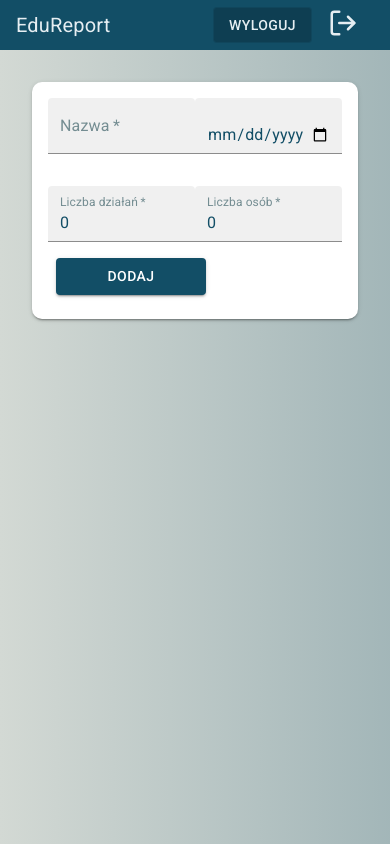
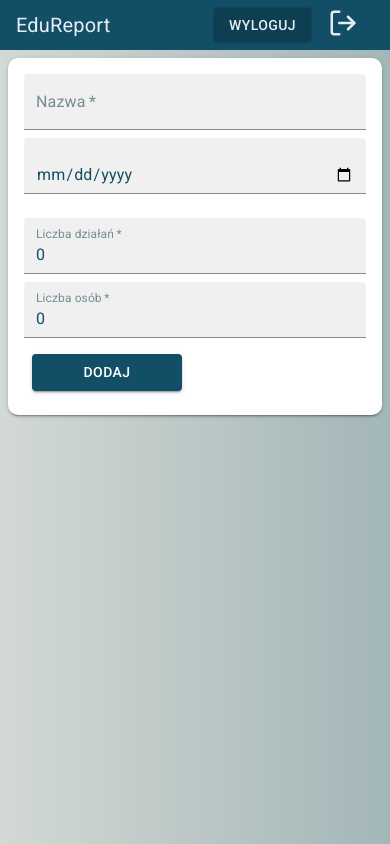
Before and after one commit to Soberek/edureport-app, a React (Vite) app: page /miernik-app in a window 390 px wide. Built offline with nearby package versions, Linux system fonts and the light colour scheme; no server answers; sample sign-in values are in the browser's storage.

Commit message:
style: responsive miernik app form

```diff
--- a/src/components/pages/MiernikApp.tsx
+++ b/src/components/pages/MiernikApp.tsx
@@ -238,7 +238,7 @@ const MiernikApp = () => {
   }, []);
 
   return (
-    <Box p={4}>
+    <Box p={{ xs: 1, md: 4 }}>
       <Grid
         sx={{
           backgroundColor: "white",
@@ -254,15 +254,14 @@ const MiernikApp = () => {
         }}
         container
       >
-        <Grid size={6}>
+        <Grid size={{ xs: 12, md: 6 }}>
           <TextField label="Nazwa" required variant="filled" name="name" value={formData.name} onChange={handleChange} />
         </Grid>
 
-        <Grid size={6}>
+        <Grid size={{ xs: 12, md: 6 }}>
           <TextField variant="filled" required type="date" name="date" value={formData.date} onChange={handleDateChange} />
         </Grid>
 
-        <Grid size={6}>{program_names.length > 0 && <SelectProgramNames />}</Grid>
         <Grid size={{ xs: 12, md: 6 }}>
           {program_names.length > 0 && (
             <SelectDropdown
@@ -285,11 +284,11 @@ const MiernikApp = () => {
           )}
         </Grid>
 
-        <Grid size={6}>
+        <Grid size={{ xs: 12, md: 6 }}>
           <TextField label="Liczba działań" required variant="filled" type="number" name="action_count" value={formData.action_count} onChange={handleChange} />
         </Grid>
 
-        <Grid size={6}>
+        <Grid size={{ xs: 12, md: 6 }}>
           <TextField label="Liczba osób" required variant="filled" type="number" name="people_count" value={formData.people_count} onChange={handleChange} />
         </Grid>
 
```
